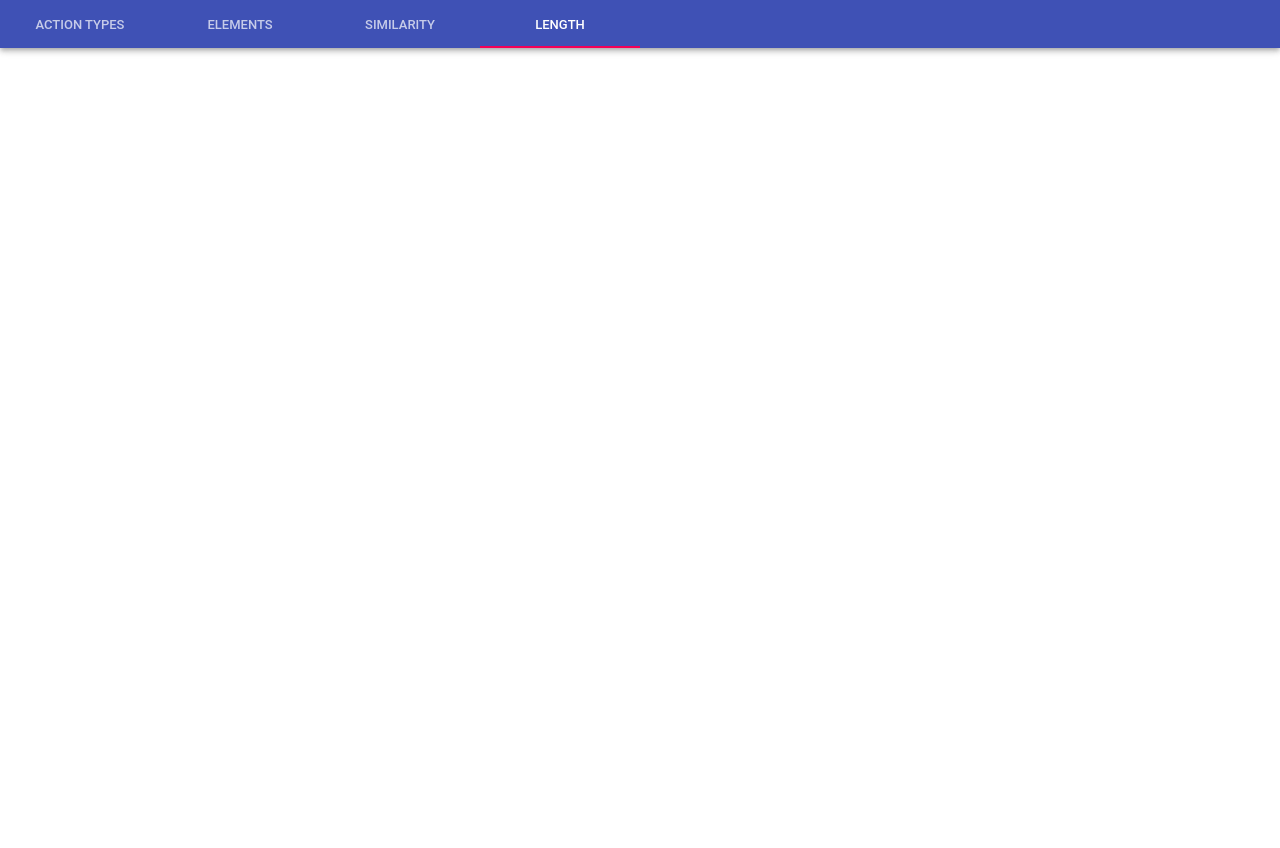
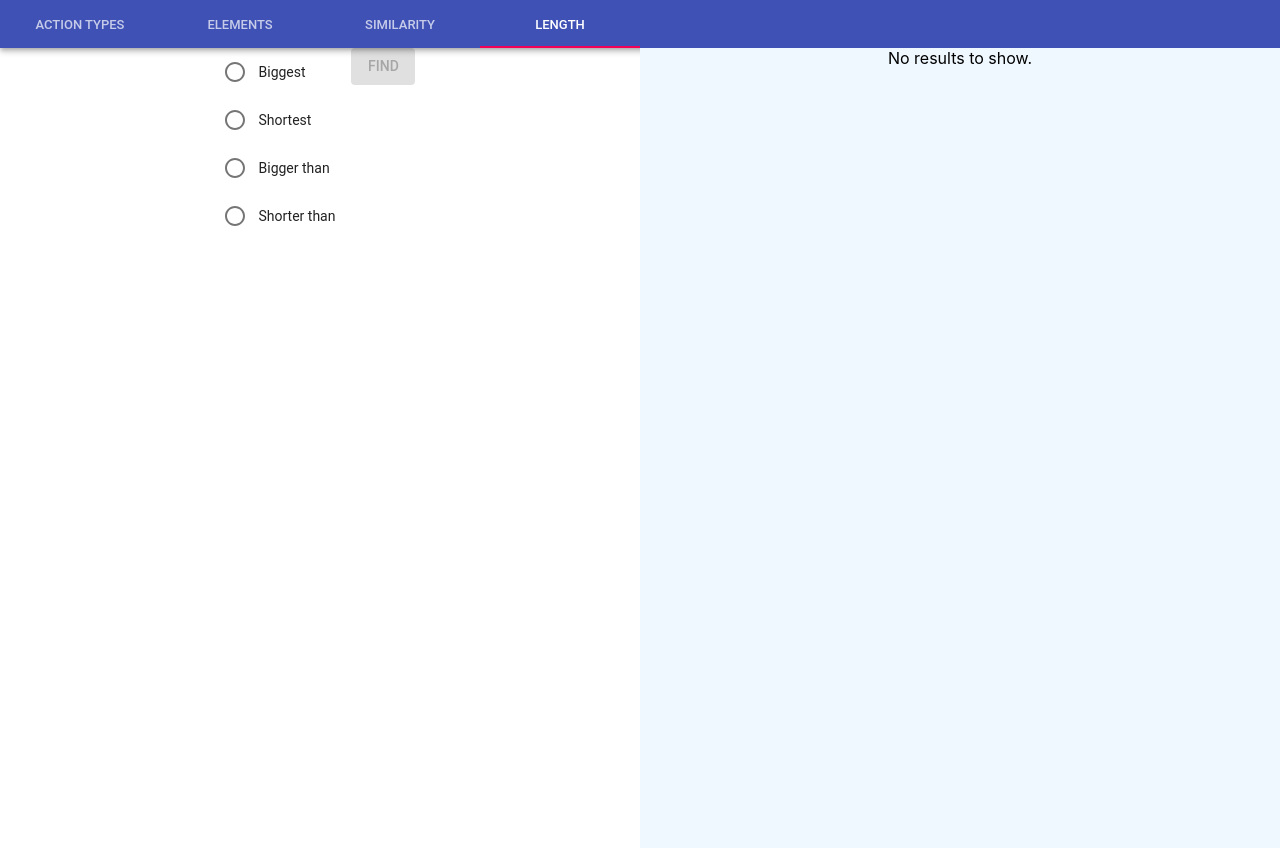
Before and after one commit to martavasconcelos/data-analysis-ui, a React (Create React App) app: page / in a window 1280 px wide. Both pictures are taken after a click on the tab "LENGTH". Before the commit the page ends 800 px from the top, so only its background shows below. Built offline with nearby package versions, Linux system fonts and the light colour scheme.

Commit message:
Length filter done

```diff
--- a/src/Components/ActionTypes.js
+++ b/src/Components/ActionTypes.js
@@ -68,7 +68,6 @@ class ActionTypes extends React.Component {
                 this.setState({sessionsData: res.data.sessions});
                 this.filterByThreshold();
             })
-
         //todo catch error
     }
 
--- a/src/Components/AnalysisTabs.js
+++ b/src/Components/AnalysisTabs.js
@@ -5,6 +5,7 @@ import AppBar from '@material-ui/core/AppBar';
 import Tabs from '@material-ui/core/Tabs';
 import Tab from '@material-ui/core/Tab';
 import ActionTypes from "./ActionTypes";
+import Length from "./Length";
 
 class AnalysisTabs extends React.Component {
     constructor(props) {
@@ -27,7 +28,8 @@ class AnalysisTabs extends React.Component {
                         <Tab label="Length"/>
                     </Tabs>
                 </AppBar>
-                {this.state.value === 0 && <ActionTypes>Item One</ActionTypes>}
+                {this.state.value === 0 && <ActionTypes/>}
+                {this.state.value === 3 && <Length/>}
             </div>
         );
     }
--- /dev/null
+++ b/src/Components/Length.js
@@ -0,0 +1,135 @@
+import React from 'react';
+import axios from 'axios';
+
+/* Material UI */
+import TextField from '@material-ui/core/TextField';
+import Radio from '@material-ui/core/Radio';
+import RadioGroup from '@material-ui/core/RadioGroup';
+import FormControlLabel from '@material-ui/core/FormControlLabel';
+import FormControl from '@material-ui/core/FormControl';
+import Button from '@material-ui/core/Button';
+import Grid from "@material-ui/core/Grid/Grid";
+import AnalysisTabs from "./AnalysisTabs";
+import ResultsPanel from "./ResultsPanel";
+
+class Length extends React.Component {
+    constructor(props) {
+
+        super(props);
+
+        this.requestLength = this.requestLength.bind(this);
+        this.filterByLength = this.filterByLength.bind(this);
+
+        this.state = {
+            compare: '',
+            sessionsData: [],
+            length: '',
+            result: [],
+        };
+    }
+
+    handleChange = event => {
+        this.setState({compare: event.target.value});
+        console.log("th", this.state.compare);
+    };
+
+    handleInputChange = event => {
+        this.setState({length: event.target.value});
+    };
+
+
+    async requestLength() {
+        axios.get('http://localhost:3000/session')
+            .then(res => {
+                console.log("response: ", res);
+                this.setState({sessionsData: res.data.records});
+                this.filterByLength();
+            })
+        //todo catch error
+    }
+
+    filterByLength() {
+        if (this.state.sessionsData.length > 0) {
+            console.log("filter: ", this.state.sessionsData[0]._fields[0]);
+
+            let filteredSessions = [];
+
+            if (this.state.compare === "biggest") {
+                filteredSessions.push(this.state.sessionsData[0]._fields[0]);
+
+
+            }
+            if (this.state.compare === "shortest") {
+                filteredSessions.push(this.state.sessionsData[this.state.sessionsData.length - 1]._fields[0]);
+
+            }
+            if (this.state.compare === "biggerThan") {
+                this.state.sessionsData.map((session) => {
+                    console.log("limit: ", this.state.length);
+                    console.log("length: ", session._fields[1].low);
+                    if (session._fields[1].low > this.state.length) {
+                        filteredSessions.push(session._fields[0]);
+                    }
+                });
+            }
+            if (this.state.compare === "shorterThan") {
+                this.state.sessionsData.map((session) => {
+                    if (session._fields[1].low < this.state.length) {
+                        filteredSessions.push(session._fields[0]);
+                    }
+                });
+            }
+            this.setState({result: filteredSessions});
+        }
+        console.log("reslt: ", this.state.result);
+
+    }
+
+    render() {
+        return (
+            <Grid container spacing={0}>
+                <Grid item xs={6}>
+                    <div>
+                        <FormControl component="fieldset">
+                            <RadioGroup
+                                aria-label="Gender"
+                                name="gender1"
+                                value={this.state.compare}
+                                onChange={this.handleChange}
+                            >
+                                <FormControlLabel value="biggest" control={<Radio/>} label="Biggest"/>
+                                <FormControlLabel value="shortest" control={<Radio/>} label="Shortest"/>
+                                <FormControlLabel value="biggerThan" control={<Radio/>} label="Bigger than"/>
+                                <FormControlLabel value="shorterThan" control={<Radio/>} label="Shorter than"/>
+                            </RadioGroup>
+                        </FormControl>
+                        {(this.state.compare === "biggerThan" || this.state.compare === 'shorterThan') &&
+                        <TextField
+                            id="standard-number"
+                            label="Number of interactions"
+                            onChange={this.handleInputChange}
+                            className="input"
+                            type="number"
+                            InputLabelProps={{
+                                shrink: true,
+                            }}
+                            margin="normal"
+                        />
+                        }
+                        <Button variant="contained" color="primary" onClick={this.requestLength}
+                                disabled={this.state.compare === ''}>
+                            Find
+                        </Button>
+                    </div>
+                </Grid>
+                <Grid item xs={6}>
+                    <ResultsPanel result={this.state.result}/>
+                </Grid>
+            </Grid>
+
+
+        );
+    }
+}
+
+export default Length;
```
